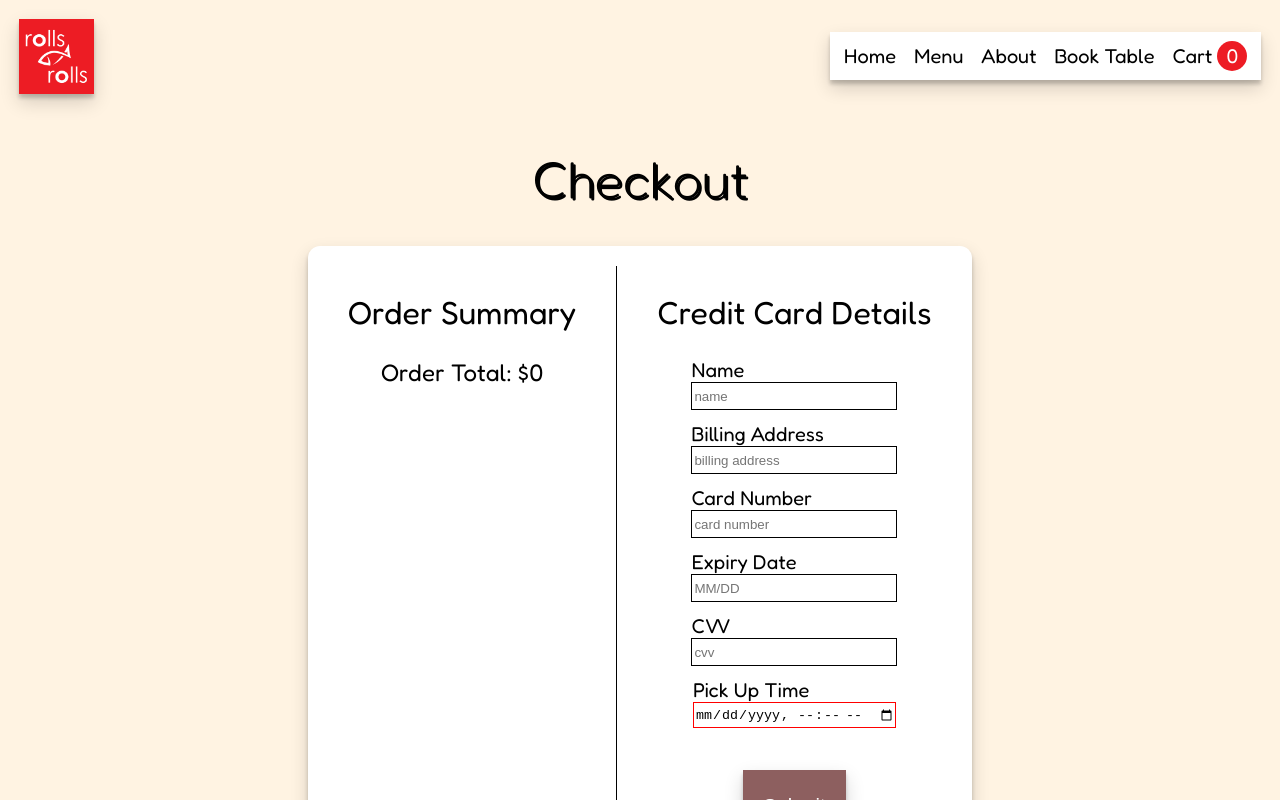
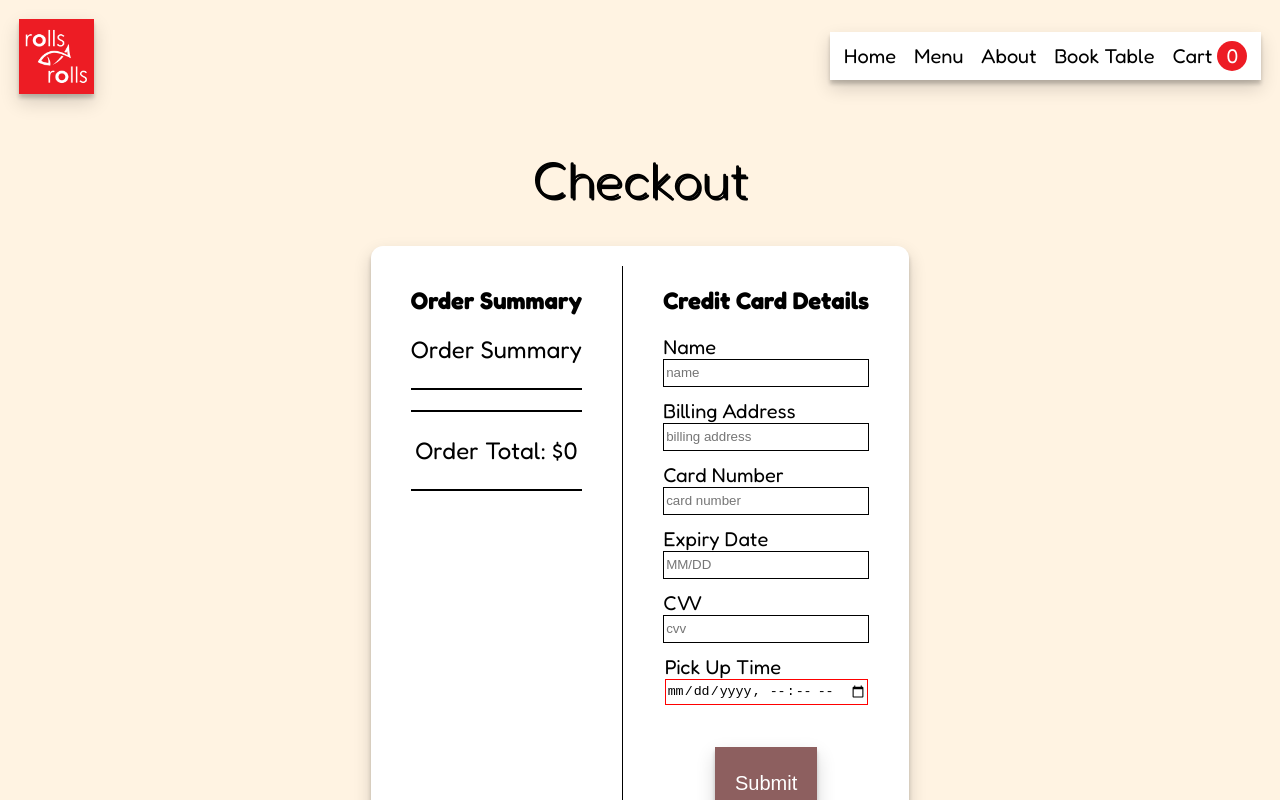
Before and after one commit to yenny1124/Restaurant-Ordering-App, a Next.js app: page /checkout in a window 1280 px wide. Shown: the top 800 px of the page. Built offline with nearby package versions, Linux system fonts and the light colour scheme.

Commit message:
style: added styles to bill, hide item overflow, fixed item font size, added hover effect to clear button

```diff
--- a/src/app/cart/ItemizedBill.tsx
+++ b/src/app/cart/ItemizedBill.tsx
@@ -13,6 +13,7 @@ export default function ItemizedBill(props: { items: Array<CartItemType> }) {
   function createBillDisplay() {
     let cards: Array<React.FunctionComponentElement<CartItemType>> = [];
     let total = 0;
+
     props.items.forEach(({ item, quantity }) => {
       let itemTotal = round(item.prices[0] * quantity);
       total += itemTotal;
@@ -21,9 +22,35 @@ export default function ItemizedBill(props: { items: Array<CartItemType> }) {
         <p key={item._id}>{`${item.prices[0]} x ${quantity} = ${itemTotal}`}</p>
       );
     });
-    cards.push(<p key="total">{`Order Total: $${round(total)}`}</p>);
+    cards.push(
+      <h2
+        key="total"
+        style={{
+          paddingTop: "24px",
+          borderBottom: "2px solid black",
+          borderTop: "2px solid black",
+          fontWeight: "normal",
+          textAlign: "center",
+          paddingBottom: "24px",
+        }}
+      >{`Order Total: $${round(total)}`}</h2>
+    );
     return cards;
   }
 
-  return <div>{createBillDisplay()}</div>;
+  return (
+    <div>
+      <h2
+        style={{
+          fontWeight: "normal",
+          borderBottom: "2px solid black",
+          textAlign: "center",
+          paddingBottom: "24px",
+        }}
+      >
+        Order Summary
+      </h2>
+      {createBillDisplay()}
+    </div>
+  );
 }
--- a/src/app/cart/cart.css
+++ b/src/app/cart/cart.css
@@ -82,3 +82,8 @@
   box-shadow: var(--box-shadow);
   cursor: pointer;
 }
+
+.clear-cart:hover {
+  background-color: var(--background-color-2);
+  color: var(--logo-red);
+}
--- a/src/app/checkout/checkout.css
+++ b/src/app/checkout/checkout.css
@@ -70,8 +70,3 @@
     padding-left: 40px;
   }
 }
-
-.cart-main h2 {
-  font-size: 2rem;
-  font-weight: normal;
-}
--- a/src/app/components/cart/cartitem.css
+++ b/src/app/components/cart/cartitem.css
@@ -7,6 +7,7 @@
   border-radius: var(--border-radius);
   background-color: white;
   box-shadow: var(--box-shadow);
+  overflow: hidden;
 }
 
 .cart-item-holder {
```
